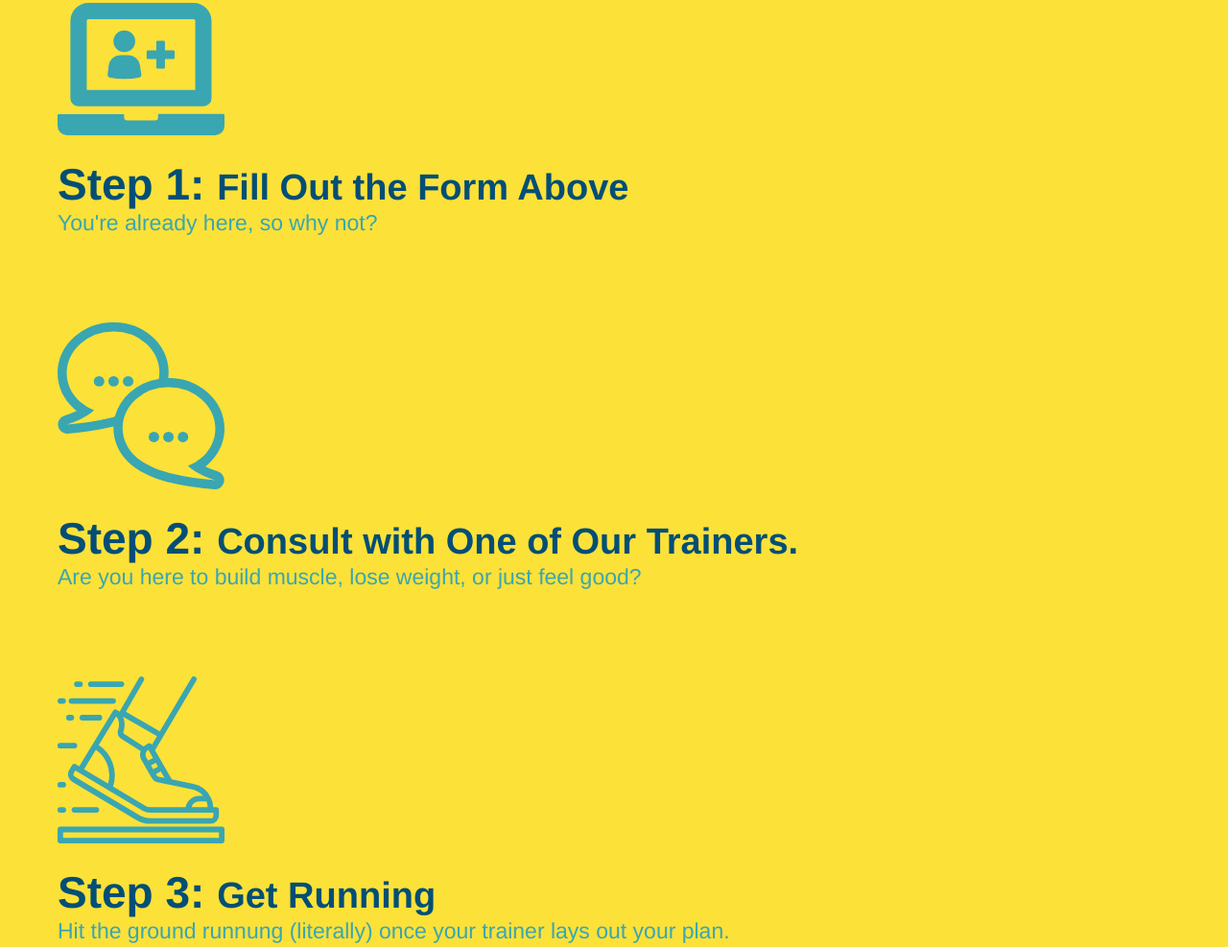
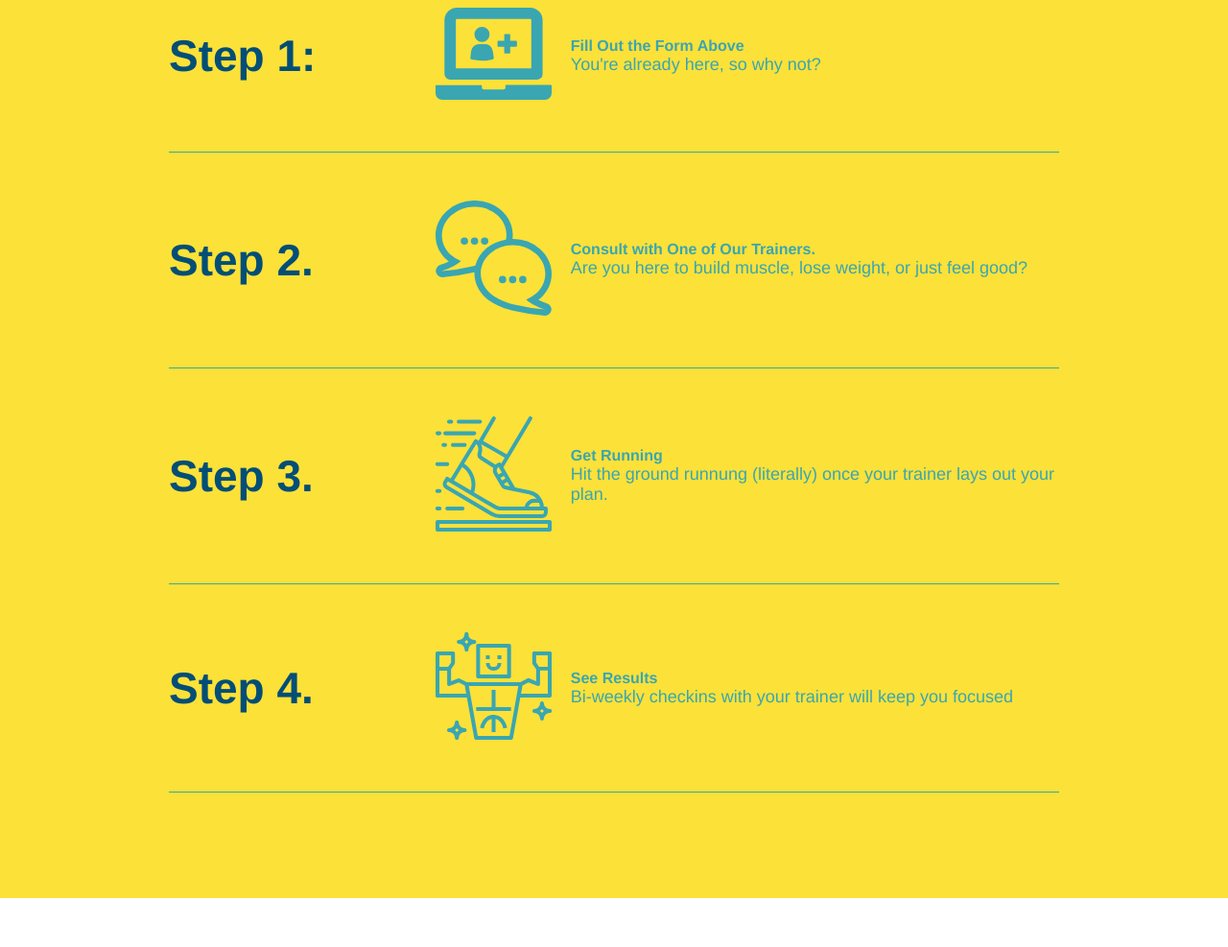
Before and after one commit to elizabethodell/run-buddy, a plain HTML site: page index.html in a window 1280 px wide. Shown: the part 1317-2304 px from the top of the page at 96% size. Drawn offline with Linux system fonts and the light colour scheme.

Commit message:
add flexbox to the steps

```diff
--- a/assets/css/style.css
+++ b/assets/css/style.css
@@ -168,32 +168,59 @@
   text-align: center;
 }
 
+
+.step {
+  margin: 50px auto;
+  padding-bottom: 50px;
+  width: 80%;
+  border-bottom: 1px solid #39a6b2;
+  display: flex;
+  flex-wrap: wrap;
+  align-items: center;
+  justify-content: space-between;
+}
 .steps {
   background: #fce138;
 }
 
-.steps div {
-  margin-bottom: 80px;
+.step-text {
+  flex: 12;
+
 }
 
-.steps img {
-  width: 15%;
-  margin: 10px 0;
+.step-img {
+  flex: 1 12%;
+  margin-right: 20px;
+
 }
 
-.steps h3 {
+.step h3 {
   color: #024e76;
   font-size: 46px;
-  margin-top: 10px;
+  flex: 1 30%;
 }
 
-.steps p {
+.step-text p {
   color: #39a6b2;
-  font-size: 23px;
+  font-size: 18px;
 }
 
-.steps span {
-  font-size: 38px;
+.step-info {
+  flex: 2 70%;
+  display: flex;
+  flex-wrap: wrap;
+  align-items: center;
+}
+
+.steps-text h4 {
+  font-size: 26px;
+  line-height: 1.5;
+  color: #024e76
+}
+
+.step-img img {
+  max-width: 100%;
+
 }
 
 /*trainers section styles*/
--- a/index.html
+++ b/index.html
@@ -101,32 +101,60 @@
         <section id="what-you-do" class="steps">
             <h2 class="section-title secondary-border">What You Do</h2>
 
-            <div>
+            <div class="step">
+                <h3>Step 1: </h3>
+                <div class="step-info">
+                    <div class="step-img">
             <!--insert this image element-->
                 <img src="./assets/images/step-1.svg" alt="" />
-                <h3>Step 1: <span> Fill Out the Form Above</span></h3>
+                    </div>
+                    <div class="step-text">
+                <h4> Fill Out the Form Above</h4>
                 <p>You're already here, so why not?</p>
+                    </div>
+                </div>
             </div>
 
-            <div>
+            <div class="step">
+                <h3>Step 2.</h3>
+                <div class="step-info">
+                    <div class="step-img">
             <!--insert this image element-->
                 <img src="./assets/images/step-2.svg" alt="" />
-                <h3>Step 2: <span> Consult with One of Our Trainers.</span></h3>
-                <p>Are you here to build muscle, lose weight, or just feel good?</p>
+                    </div>
+                <div class="step-text">
+                    <h4>Consult with One of Our Trainers.</h4>
+                    <p>Are you here to build muscle, lose weight, or just feel good?</p>
+                </div>
+                </div>
             </div>
 
-            <div>
+            <div class="step">
+                <h3>Step 3.</h3>
+                <div class="step-info">
+                    <div class="step-img">
             <!--insert this image element-->
                 <img src="./assets/images/step-3.svg" alt="" />
-                <h3>Step 3: <span>Get Running</span></h3>
+                    </div>
+                    <div class="step-text">
+                <h4>Get Running</h4>
                 <p>Hit the ground runnung (literally) once your trainer lays out your plan.</p>
+                </div>
+            </div>
             </div>
 
-            <div>
+            <div class="step">
+                <h3>Step 4.</h3>
+                <div class="step-info">
+                    <div class="step-img">
             <!--insert this image element-->
                 <img src="./assets/images/step-4.svg" alt="" />
-                <h3>Step 4:<span> See Results</span></h3>
+                    </div>
+                    <div class="step-text">
+                <h4>See Results</h4>
                 <p>Bi-weekly checkins with your trainer will keep you focused</p>
+                 </div>
+            </div>
             </div>
         </section>
 
```
